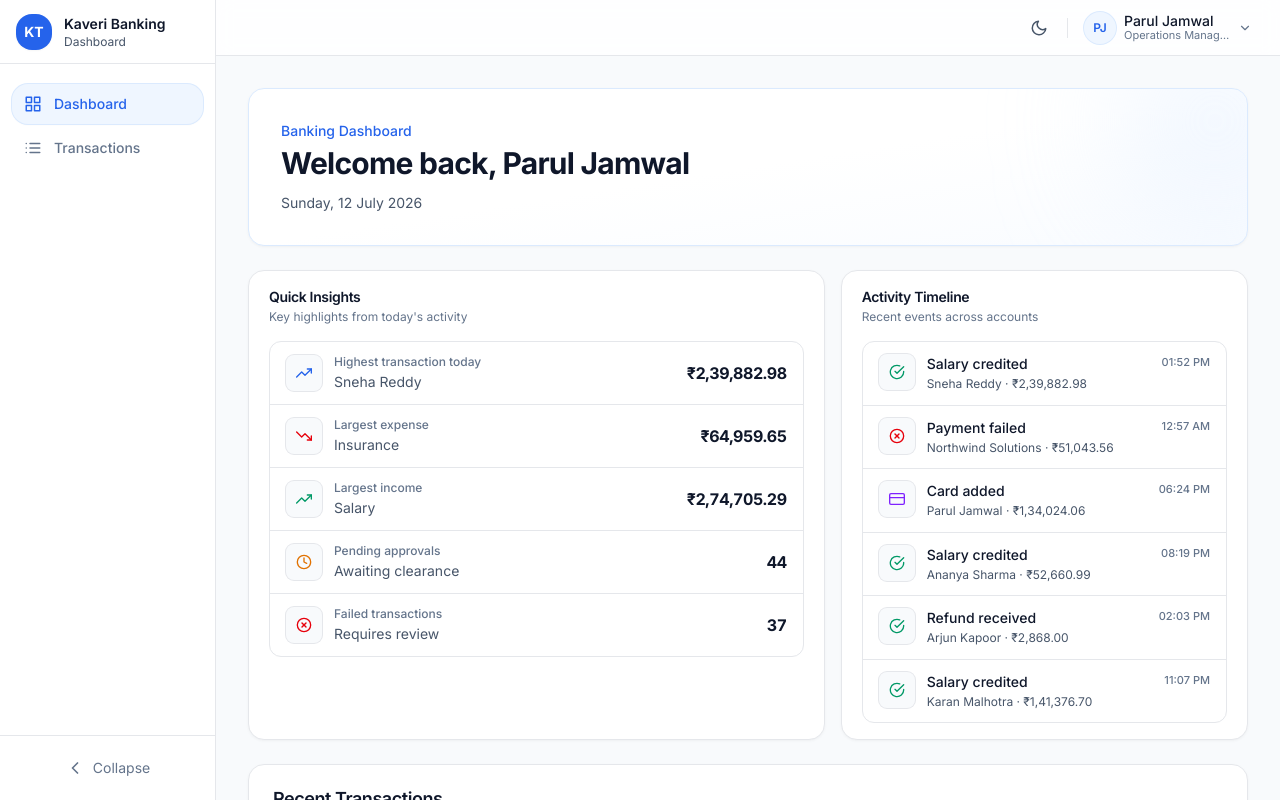
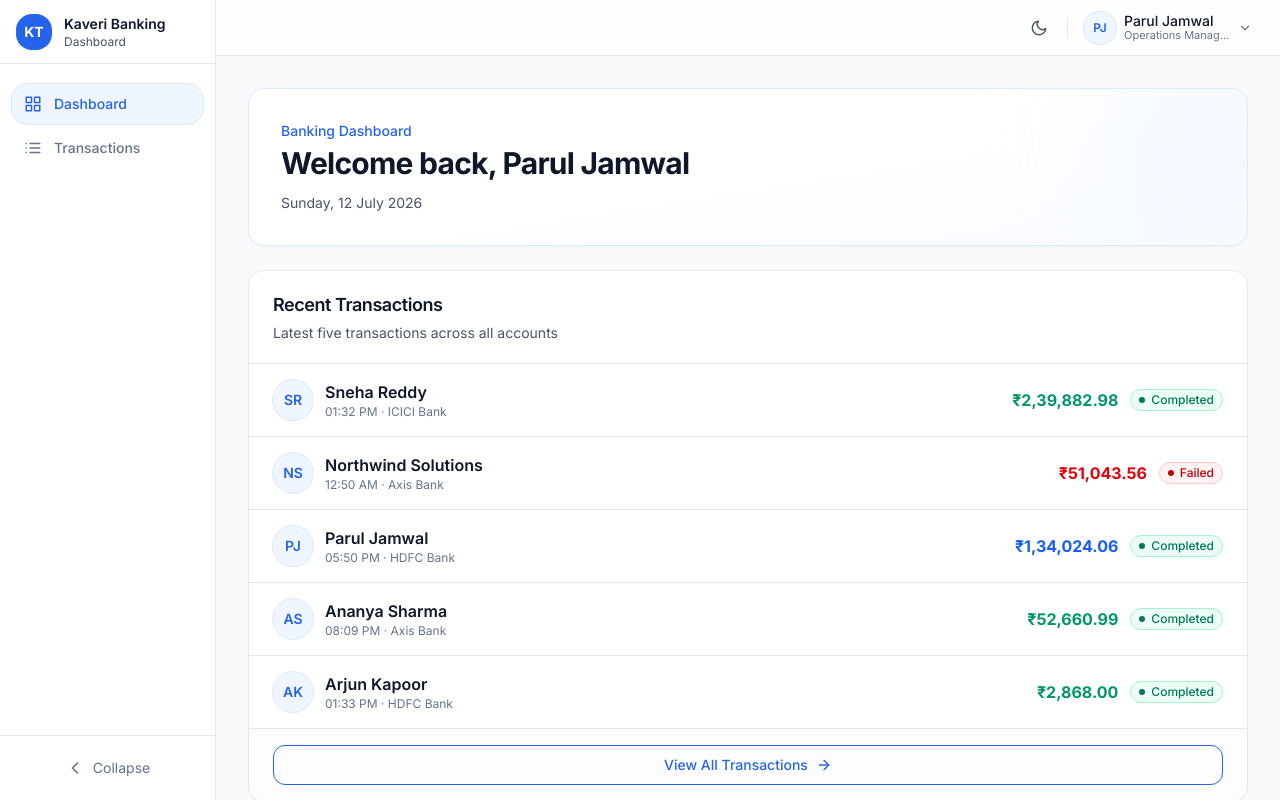
Before and after one commit to paruljamwal/Banking_Transaction_Dashboard, a React (Vite) app: page /dashboard in a window 1280 px wide. Built offline with nearby package versions, Linux system fonts and the light colour scheme.

Commit message:
fix: removed uwanted activity section

```diff
--- a/src/components/dashboard/DashboardActivityTimeline.jsx
+++ /dev/null
@@ -1,84 +0,0 @@
-import {
-  FiArrowRight,
-  FiCheckCircle,
-  FiCreditCard,
-  FiDollarSign,
-  FiRefreshCw,
-  FiXCircle,
-} from 'react-icons/fi'
-import Card from '@components/common/Card'
-import { cn } from '@utils/cn'
-
-const TONE_ICONS = {
-  primary: FiArrowRight,
-  success: FiCheckCircle,
-  danger: FiXCircle,
-  neutral: FiDollarSign,
-  card: FiCreditCard,
-}
-
-const TONE_STYLES = {
-  primary: 'text-primary-600',
-  success: 'text-emerald-600',
-  danger: 'text-red-600',
-  neutral: 'text-text-secondary',
-  card: 'text-violet-600',
-}
-
-function SectionHeader({ title, description }) {
-  return (
-    <div className="mb-4">
-      <h3 className="text-sm font-semibold tracking-tight text-text">{title}</h3>
-      <p className="mt-0.5 text-xs text-muted">{description}</p>
-    </div>
-  )
-}
-
-function DashboardActivityTimeline({ activities = [] }) {
-  return (
-    <Card padding="sm" className="flex h-full flex-col px-4 py-4 sm:px-5">
-      <SectionHeader
-        title="Activity Timeline"
-        description="Recent events across accounts"
-      />
-
-      <div className="flex-1 divide-y divide-border rounded-xl border border-border">
-        {activities.map((activity) => {
-          const tone = activity.isCardEvent ? 'card' : activity.tone
-          const Icon = TONE_ICONS[tone] || FiRefreshCw
-          const style = TONE_STYLES[tone] || TONE_STYLES.neutral
-
-          return (
-            <div
-              key={activity.id}
-              className="flex items-start gap-3 px-3 py-3 transition-colors hover:bg-bg/60 sm:px-4"
-            >
-              <div
-                className={cn(
-                  'flex h-9 w-9 shrink-0 items-center justify-center rounded-lg bg-bg ring-1 ring-border',
-                  style,
-                )}
-              >
-                <Icon className="h-4 w-4" aria-hidden="true" />
-              </div>
-
-              <div className="min-w-0 flex-1">
-                <div className="flex items-start justify-between gap-2">
-                  <p className="text-sm font-medium text-text">{activity.title}</p>
-                  <span className="shrink-0 text-[11px] font-medium text-muted">
-                    {activity.time}
-                  </span>
-                </div>
-                <p className="mt-0.5 text-xs leading-snug text-text-secondary">
-                  {activity.description}
-                </p>
-              </div>
-            </div>
-          )
-        })}
-      </div>
-    </Card>
-  )
-}
-
-export default DashboardActivityTimeline
--- a/src/components/dashboard/DashboardQuickInsights.jsx
+++ /dev/null
@@ -1,81 +0,0 @@
-import {
-  FiTrendingUp,
-  FiTrendingDown,
-  FiAlertCircle,
-  FiClock,
-  FiXCircle,
-} from 'react-icons/fi'
-import Card from '@components/common/Card'
-import { cn } from '@utils/cn'
-
-const TONE_STYLES = {
-  primary: 'text-primary-600',
-  success: 'text-emerald-600',
-  warning: 'text-amber-600',
-  danger: 'text-red-600',
-}
-
-const ICONS = {
-  'highest-today': FiTrendingUp,
-  'largest-expense': FiTrendingDown,
-  'largest-income': FiTrendingUp,
-  'pending-approvals': FiClock,
-  'failed-transactions': FiXCircle,
-}
-
-function SectionHeader({ title, description }) {
-  return (
-    <div className="mb-4">
-      <h3 className="text-sm font-semibold tracking-tight text-text">{title}</h3>
-      <p className="mt-0.5 text-xs text-muted">{description}</p>
-    </div>
-  )
-}
-
-function DashboardQuickInsights({ insights = [] }) {
-  return (
-    <Card padding="sm" className="flex h-full flex-col px-4 py-4 sm:px-5">
-      <SectionHeader
-        title="Quick Insights"
-        description="Key highlights from today's activity"
-      />
-
-      <div className="divide-y divide-border rounded-xl border border-border">
-        {insights.map((insight) => {
-          const Icon = ICONS[insight.id] || FiAlertCircle
-          const tone = TONE_STYLES[insight.tone] || TONE_STYLES.primary
-
-          return (
-            <div
-              key={insight.id}
-              className="flex items-center gap-3 px-3 py-3 transition-colors hover:bg-bg/60 sm:px-4"
-            >
-              <div
-                className={cn(
-                  'flex h-9 w-9 shrink-0 items-center justify-center rounded-lg bg-bg ring-1 ring-border',
-                  tone,
-                )}
-              >
-                <Icon className="h-4 w-4" aria-hidden="true" />
-              </div>
-
-              <div className="flex min-w-0 flex-1 items-center justify-between gap-3">
-                <div className="min-w-0">
-                  <p className="text-xs font-medium text-muted">{insight.label}</p>
-                  <p className="mt-0.5 truncate text-sm text-text-secondary">
-                    {insight.detail}
-                  </p>
-                </div>
-                <p className="shrink-0 text-sm font-bold tracking-tight text-text tabular-nums sm:text-base">
-                  {insight.value}
-                </p>
-              </div>
-            </div>
-          )
-        })}
-      </div>
-    </Card>
-  )
-}
-
-export default DashboardQuickInsights
--- a/src/components/dashboard/DashboardSkeleton.jsx
+++ b/src/components/dashboard/DashboardSkeleton.jsx
@@ -13,51 +13,6 @@ function DashboardSkeleton() {
         </Card>
       </div>
 
-      <div className="col-span-12 grid gap-4 xl:grid-cols-12">
-        <div className="xl:col-span-7">
-          <Card padding="sm" className="space-y-4 px-4 py-4 sm:px-5">
-            <div className="space-y-1">
-              <Skeleton className="h-4 w-28" />
-              <Skeleton className="h-3 w-44" />
-            </div>
-            <div className="divide-y divide-border rounded-xl border border-border">
-              {Array.from({ length: 5 }).map((_, i) => (
-                <div key={i} className="flex items-center gap-3 px-4 py-3">
-                  <Skeleton className="h-9 w-9 rounded-lg" />
-                  <div className="flex flex-1 items-center justify-between gap-3">
-                    <div className="space-y-1">
-                      <Skeleton className="h-3 w-32" />
-                      <Skeleton className="h-3 w-20" />
-                    </div>
-                    <Skeleton className="h-4 w-16" />
-                  </div>
-                </div>
-              ))}
-            </div>
-          </Card>
-        </div>
-
-        <div className="xl:col-span-5">
-          <Card padding="sm" className="space-y-4 px-4 py-4 sm:px-5">
-            <div className="space-y-1">
-              <Skeleton className="h-4 w-32" />
-              <Skeleton className="h-3 w-40" />
-            </div>
-            <div className="divide-y divide-border rounded-xl border border-border">
-              {Array.from({ length: 5 }).map((_, i) => (
-                <div key={i} className="flex items-start gap-3 px-4 py-3">
-                  <Skeleton className="h-9 w-9 rounded-lg" />
-                  <div className="flex-1 space-y-1">
-                    <Skeleton className="h-3 w-full" />
-                    <Skeleton className="h-3 w-3/4" />
-                  </div>
-                </div>
-              ))}
-            </div>
-          </Card>
-        </div>
-      </div>
-
       <div className="col-span-12">
         <TableSkeleton rows={5} columns={5} />
       </div>
--- a/src/components/dashboard/index.js
+++ b/src/components/dashboard/index.js
@@ -1,5 +1,3 @@
 export { default as DashboardHeader } from './DashboardHeader'
 export { default as DashboardRecentTransactions } from './DashboardRecentTransactions'
-export { default as DashboardQuickInsights } from './DashboardQuickInsights'
-export { default as DashboardActivityTimeline } from './DashboardActivityTimeline'
 export { default as DashboardSkeleton } from './DashboardSkeleton'
--- a/src/hooks/useDashboardData.js
+++ b/src/hooks/useDashboardData.js
@@ -1,9 +1,5 @@
 import { useMemo } from 'react'
-import {
-  getRecentTransactions,
-  getDashboardInsights,
-  getActivityTimeline,
-} from '@utils/dashboardStats'
+import { getRecentTransactions } from '@utils/dashboardStats'
 
 /**
  * @param {Record<string, unknown>[]} transactions
@@ -12,8 +8,6 @@ export function useDashboardData(transactions = []) {
   return useMemo(
     () => ({
       recentTransactions: getRecentTransactions(transactions, 5),
-      insights: getDashboardInsights(transactions),
-      activityTimeline: getActivityTimeline(transactions),
     }),
     [transactions],
   )
--- a/src/pages/DashboardPage.jsx
+++ b/src/pages/DashboardPage.jsx
@@ -1,8 +1,6 @@
 import PageContainer from '@components/common/PageContainer'
 import {
   DashboardHeader,
-  DashboardQuickInsights,
-  DashboardActivityTimeline,
   DashboardRecentTransactions,
   DashboardSkeleton,
 } from '@components/dashboard'
@@ -13,8 +11,7 @@ import { usePageSkeleton } from '@hooks/usePageSkeleton'
 
 function DashboardPage() {
   const isLoading = usePageSkeleton()
-  const { recentTransactions, insights, activityTimeline } =
-    useDashboardData(transactions)
+  const { recentTransactions } = useDashboardData(transactions)
 
   if (isLoading) {
     return (
@@ -31,16 +28,6 @@ function DashboardPage() {
           <DashboardHeader userName={mockUser.user.name} />
         </div>
 
-        <div className="col-span-12 grid gap-4 xl:grid-cols-12 xl:items-stretch">
-          <div className="xl:col-span-7">
-            <DashboardQuickInsights insights={insights} />
-          </div>
-
-          <div className="xl:col-span-5">
-            <DashboardActivityTimeline activities={activityTimeline} />
-          </div>
-        </div>
-
         <div className="col-span-12">
           <DashboardRecentTransactions transactions={recentTransactions} />
         </div>
--- a/src/utils/index.js
+++ b/src/utils/index.js
@@ -19,8 +19,5 @@ export { generateRandomId, generateRandomShortId } from './generateRandomId'
 export { getAmountColorClass } from './transactionDisplay'
 export { getHighlightedParts, isQueryMatch } from './highlightText'
 export {
-  getDashboardStats,
   getRecentTransactions,
-  getDashboardInsights,
-  getActivityTimeline,
 } from './dashboardStats'
```
